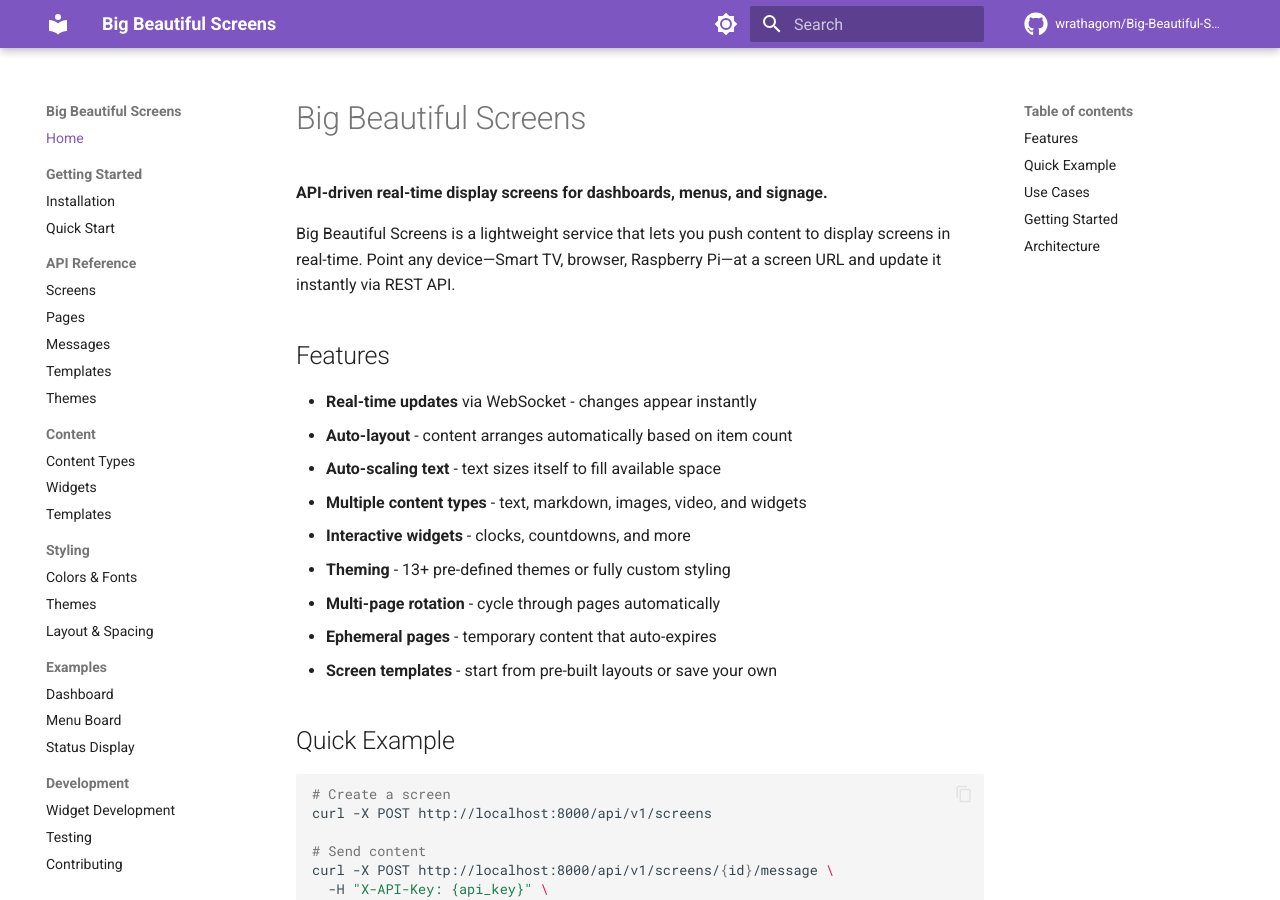
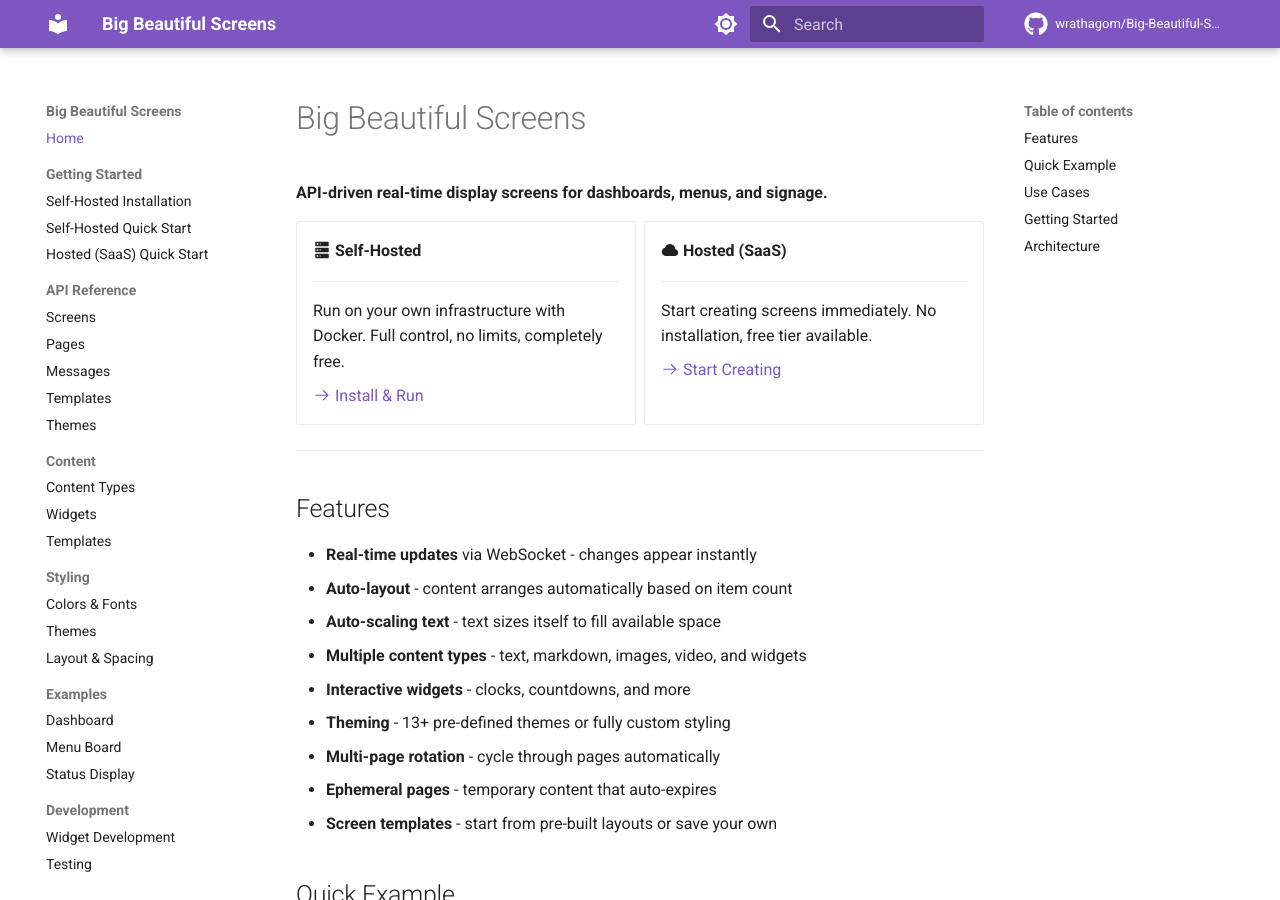
Before and after one commit to wrathagom/Big-Beautiful-Screens, an MkDocs documentation site: the page built from docs/index.md, in a window 1280 px wide and 900 px high. Built offline with MkDocs 1.6.1 and Material for MkDocs 9.7.7, drawn with Linux system fonts in a browser that asks for light colours; comment, search, counter and statistics services are not loaded.

Commit message:
Update docs and links

```diff
--- a/docs/index.md
+++ b/docs/index.md
@@ -2,7 +2,27 @@
 
 **API-driven real-time display screens for dashboards, menus, and signage.**
 
-Big Beautiful Screens is a lightweight service that lets you push content to display screens in real-time. Point any device—Smart TV, browser, Raspberry Pi—at a screen URL and update it instantly via REST API.
+<div class="grid cards" markdown>
+
+-   :material-server: **Self-Hosted**
+
+    ---
+
+    Run on your own infrastructure with Docker. Full control, no limits, completely free.
+
+    [:octicons-arrow-right-24: Install & Run](getting-started/installation.md)
+
+-   :material-cloud: **Hosted (SaaS)**
+
+    ---
+
+    Start creating screens immediately. No installation, free tier available.
+
+    [:octicons-arrow-right-24: Start Creating](getting-started/saas-quickstart.md)
+
+</div>
+
+---
 
 ## Features
 
--- a/mkdocs.yml
+++ b/mkdocs.yml
@@ -31,6 +31,7 @@ theme:
     - search.highlight
     - content.code.copy
     - content.tabs.link
+    - content.tooltips
   icon:
     repo: fontawesome/brands/github
 
@@ -49,6 +50,9 @@ markdown_extensions:
   - pymdownx.superfences
   - pymdownx.tabbed:
       alternate_style: true
+  - pymdownx.emoji:
+      emoji_index: !!python/name:material.extensions.emoji.twemoji
+      emoji_generator: !!python/name:material.extensions.emoji.to_svg
   - tables
   - admonition
   - pymdownx.details
@@ -58,8 +62,9 @@ markdown_extensions:
 nav:
   - Home: index.md
   - Getting Started:
-    - Installation: getting-started/installation.md
-    - Quick Start: getting-started/quickstart.md
+    - Self-Hosted Installation: getting-started/installation.md
+    - Self-Hosted Quick Start: getting-started/quickstart.md
+    - Hosted (SaaS) Quick Start: getting-started/saas-quickstart.md
   - API Reference:
     - Screens: api/screens.md
     - Pages: api/pages.md
```
Also changed, not shown: docs/getting-started/saas-quickstart.md (added, +69 -0 lines), 5 other files.
